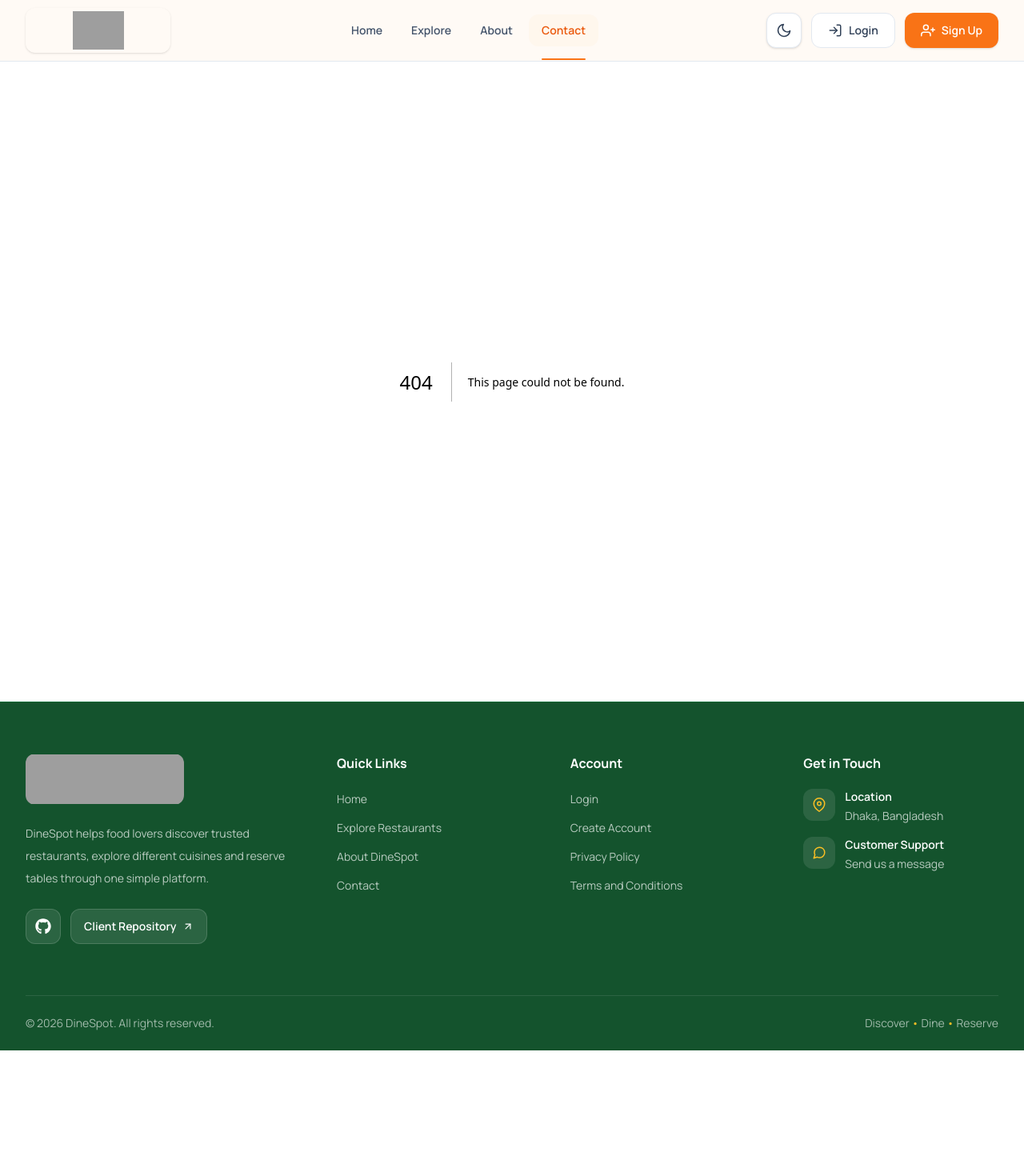
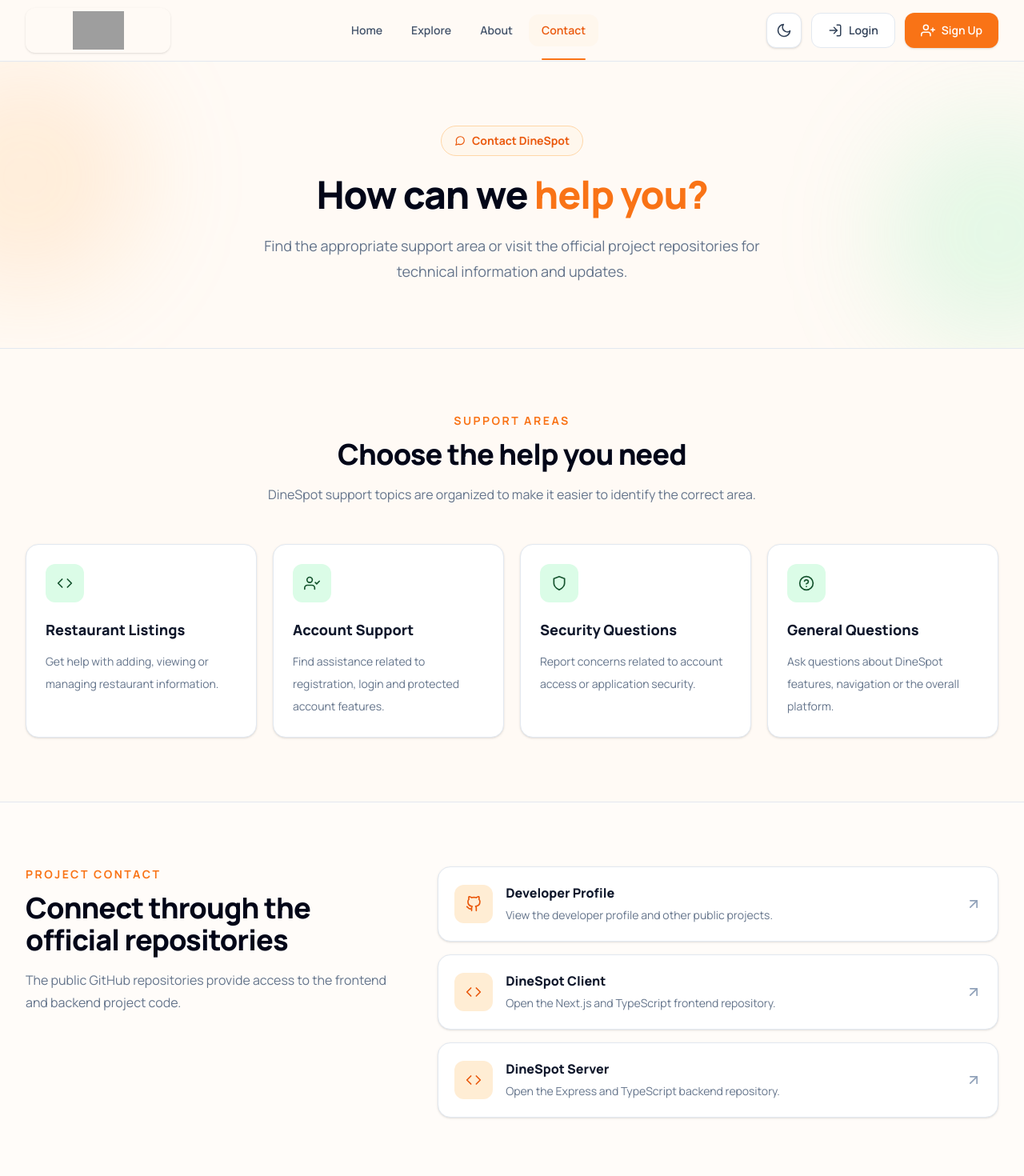
Before and after one commit to Tahaimage8/DineSpot-client, a Next.js app: page /contact in a window 1280 px wide. Before the commit this address had no page. Shown: the top 1470 px of the page at 80% size. Before the commit the page ends 1313 px from the top, so only its background shows below. Built offline with nearby package versions, Linux system fonts and the light colour scheme; grey boxes are pictures that could not be loaded.

Commit message:
add: DineSpot contact page

```diff
--- /dev/null
+++ b/src/app/contact/page.tsx
@@ -0,0 +1,14 @@
+import ContactContent from "@/src/components/contact/ContactContent";
+import type { Metadata } from "next";
+
+export const metadata: Metadata = {
+  title: "Contact",
+  description:
+    "Find DineSpot support information and access the official project repositories.",
+};
+
+const ContactPage = () => {
+  return <ContactContent />;
+};
+
+export default ContactPage;
--- /dev/null
+++ b/src/components/contact/ContactContent.tsx
@@ -0,0 +1,266 @@
+"use client";
+
+
+import { motion } from "motion/react";
+import Link from "next/link";
+import type { IconType } from "react-icons";
+import {
+  FiArrowUpRight,
+  FiCode,
+  FiGithub,
+  FiHelpCircle,
+  FiMessageCircle,
+  FiShield,
+  FiUserCheck,
+} from "react-icons/fi";
+import SectionHeader from "../shared/SectionHeader";
+
+type SupportTopic = {
+  title: string;
+  description: string;
+  icon: IconType;
+};
+
+type ContactLink = {
+  title: string;
+  description: string;
+  href: string;
+  icon: IconType;
+};
+
+const supportTopics: SupportTopic[] = [
+  {
+    title: "Restaurant Listings",
+    description:
+      "Get help with adding, viewing or managing restaurant information.",
+    icon: FiCode,
+  },
+  {
+    title: "Account Support",
+    description:
+      "Find assistance related to registration, login and protected account features.",
+    icon: FiUserCheck,
+  },
+  {
+    title: "Security Questions",
+    description:
+      "Report concerns related to account access or application security.",
+    icon: FiShield,
+  },
+  {
+    title: "General Questions",
+    description:
+      "Ask questions about DineSpot features, navigation or the overall platform.",
+    icon: FiHelpCircle,
+  },
+];
+
+const contactLinks: ContactLink[] = [
+  {
+    title: "Developer Profile",
+    description: "View the developer profile and other public projects.",
+    href: "https://github.com/Tahaimage8",
+    icon: FiGithub,
+  },
+  {
+    title: "DineSpot Client",
+    description: "Open the Next.js and TypeScript frontend repository.",
+    href: "https://github.com/Tahaimage8/DineSpot-client",
+    icon: FiCode,
+  },
+  {
+    title: "DineSpot Server",
+    description: "Open the Express and TypeScript backend repository.",
+    href: "https://github.com/Tahaimage8/DineSpot-server",
+    icon: FiCode,
+  },
+];
+
+const ContactContent = () => {
+  return (
+    <main>
+      {/* Page banner */}
+      <section className="relative overflow-hidden border-b border-(--surface-border) py-16 sm:py-20">
+        <div className="absolute -left-28 top-0 h-72 w-72 rounded-full bg-orange-300/20 blur-3xl dark:bg-orange-700/10" />
+
+        <div className="absolute -right-28 bottom-0 h-72 w-72 rounded-full bg-green-300/20 blur-3xl dark:bg-green-700/10" />
+
+        <motion.div
+          initial={{
+            opacity: 0,
+            y: 24,
+          }}
+          animate={{
+            opacity: 1,
+            y: 0,
+          }}
+          transition={{
+            duration: 0.6,
+            ease: "easeOut",
+          }}
+          className="container-shell relative text-center"
+        >
+          <div className="inline-flex items-center gap-2 rounded-full border border-orange-200 bg-orange-50 px-4 py-2 text-sm font-bold text-brand-orange-dark dark:border-orange-900 dark:bg-orange-950/50 dark:text-orange-300">
+            <FiMessageCircle />
+            Contact DineSpot
+          </div>
+
+          <h1 className="mx-auto mt-6 max-w-3xl text-4xl font-extrabold tracking-tight text-slate-950 dark:text-white sm:text-5xl">
+            How can we{" "}
+            <span className="text-brand-orange">help you?</span>
+          </h1>
+
+          <p className="muted-text mx-auto mt-6 max-w-2xl text-base leading-8 sm:text-lg">
+            Find the appropriate support area or visit the official project
+            repositories for technical information and updates.
+          </p>
+        </motion.div>
+      </section>
+
+      {/* Support topics */}
+      <section className="py-16 sm:py-20">
+        <div className="container-shell">
+          <SectionHeader
+            eyebrow="Support Areas"
+            title="Choose the help you need"
+            description="DineSpot support topics are organized to make it easier to identify the correct area."
+          />
+
+          <div className="mt-12 grid gap-5 sm:grid-cols-2 lg:grid-cols-4">
+            {supportTopics.map((topic, index) => {
+              const TopicIcon = topic.icon;
+
+              return (
+                <motion.article
+                  key={topic.title}
+                  initial={{
+                    opacity: 0,
+                    y: 24,
+                  }}
+                  whileInView={{
+                    opacity: 1,
+                    y: 0,
+                  }}
+                  viewport={{
+                    once: true,
+                    amount: 0.2,
+                  }}
+                  transition={{
+                    duration: 0.45,
+                    delay: index * 0.08,
+                  }}
+                  whileHover={{
+                    y: -5,
+                  }}
+                  className="surface-card min-h-57.5 rounded-2xl p-6 shadow-sm transition-shadow hover:shadow-lg"
+                >
+                  <div className="inline-flex h-12 w-12 items-center justify-center rounded-xl bg-green-100 text-xl text-brand-green dark:bg-green-950 dark:text-green-300">
+                    <TopicIcon />
+                  </div>
+
+                  <h2 className="mt-5 text-lg font-extrabold text-slate-900 dark:text-white">
+                    {topic.title}
+                  </h2>
+
+                  <p className="muted-text mt-3 text-sm leading-7">
+                    {topic.description}
+                  </p>
+                </motion.article>
+              );
+            })}
+          </div>
+        </div>
+      </section>
+
+      {/* Project links */}
+      <section className="border-y border-(--surface-border) bg-white/40 py-16 dark:bg-slate-950/30 sm:py-20">
+        <div className="container-shell">
+          <div className="grid items-start gap-12 lg:grid-cols-[0.8fr_1.2fr]">
+            <SectionHeader
+              eyebrow="Project Contact"
+              title="Connect through the official repositories"
+              description="The public GitHub repositories provide access to the frontend and backend project code."
+              align="left"
+            />
+
+            <div className="space-y-4">
+              {contactLinks.map((contactLink, index) => {
+                const ContactIcon = contactLink.icon;
+
+                return (
+                  <motion.a
+                    key={contactLink.title}
+                    href={contactLink.href}
+                    target="_blank"
+                    rel="noreferrer"
+                    initial={{
+                      opacity: 0,
+                      x: 24,
+                    }}
+                    whileInView={{
+                      opacity: 1,
+                      x: 0,
+                    }}
+                    viewport={{
+                      once: true,
+                      amount: 0.2,
+                    }}
+                    transition={{
+                      duration: 0.45,
+                      delay: index * 0.08,
+                    }}
+                    className="surface-card group flex items-center gap-4 rounded-2xl p-5 shadow-sm transition-all hover:-translate-y-1 hover:shadow-lg"
+                  >
+                    <span className="inline-flex h-12 w-12 shrink-0 items-center justify-center rounded-xl bg-orange-100 text-xl text-brand-orange-dark dark:bg-orange-950 dark:text-orange-300">
+                      <ContactIcon />
+                    </span>
+
+                    <div className="min-w-0 flex-1">
+                      <h2 className="font-extrabold text-slate-900 dark:text-white">
+                        {contactLink.title}
+                      </h2>
+
+                      <p className="muted-text mt-1 text-sm leading-6">
+                        {contactLink.description}
+                      </p>
+                    </div>
+
+                    <FiArrowUpRight className="shrink-0 text-xl text-slate-400 transition-colors group-hover:text-brand-orange" />
+                  </motion.a>
+                );
+              })}
+            </div>
+          </div>
+        </div>
+      </section>
+
+      {/* Contact note */}
+      <section className="py-16 sm:py-20">
+        <div className="container-shell">
+          <div className="surface-card mx-auto max-w-4xl rounded-4xl p-7 text-center shadow-sm sm:p-10">
+            <FiMessageCircle className="mx-auto text-4xl text-brand-orange" />
+
+            <h2 className="mt-5 text-2xl font-extrabold text-slate-950 dark:text-white">
+              Direct message submission will be added later
+            </h2>
+
+            <p className="muted-text mx-auto mt-4 max-w-2xl text-sm leading-7">
+              The contact form will be connected during the backend and API
+              development phase so submitted messages can be stored and
+              managed securely.
+            </p>
+
+            <Link
+              href="/about"
+              className="mt-7 inline-flex h-12 items-center justify-center rounded-xl bg-brand-orange px-6 text-sm font-bold text-white transition-all hover:-translate-y-1 hover:bg-brand-orange-dark"
+            >
+              Learn More About DineSpot
+            </Link>
+          </div>
+        </div>
+      </section>
+    </main>
+  );
+};
+
+export default ContactContent;
```
